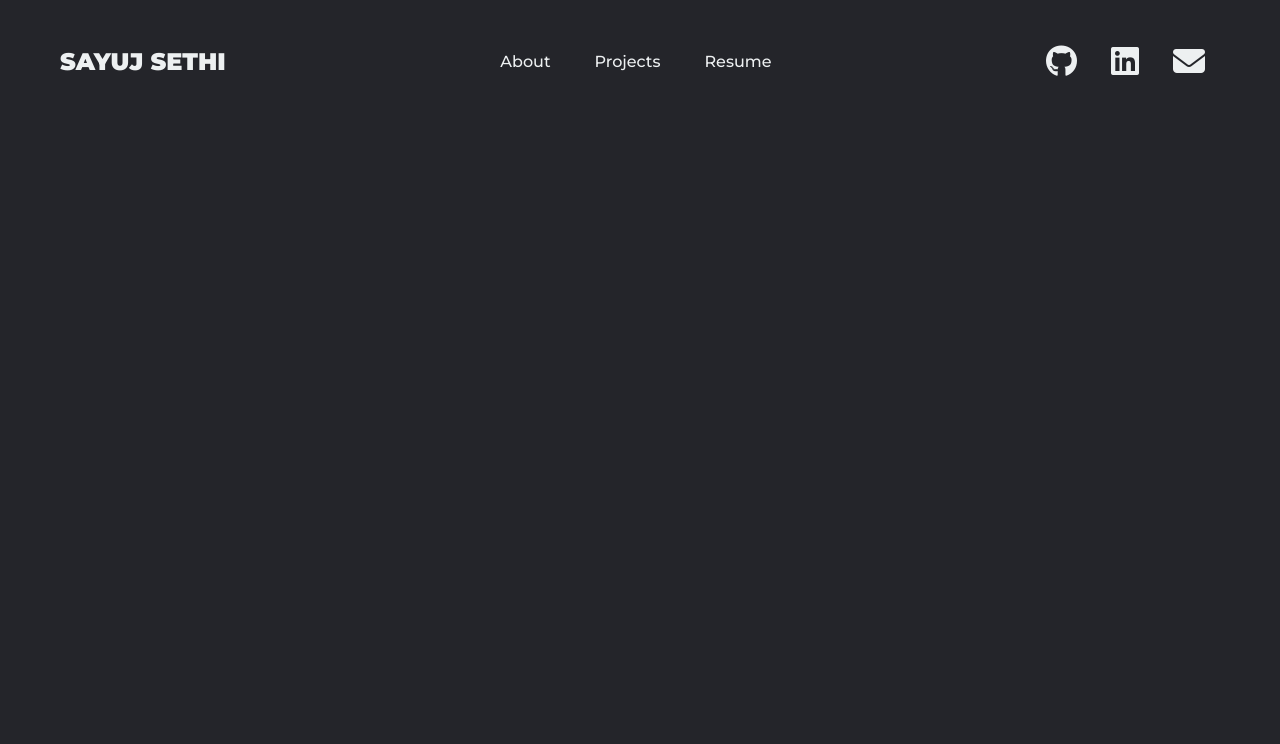
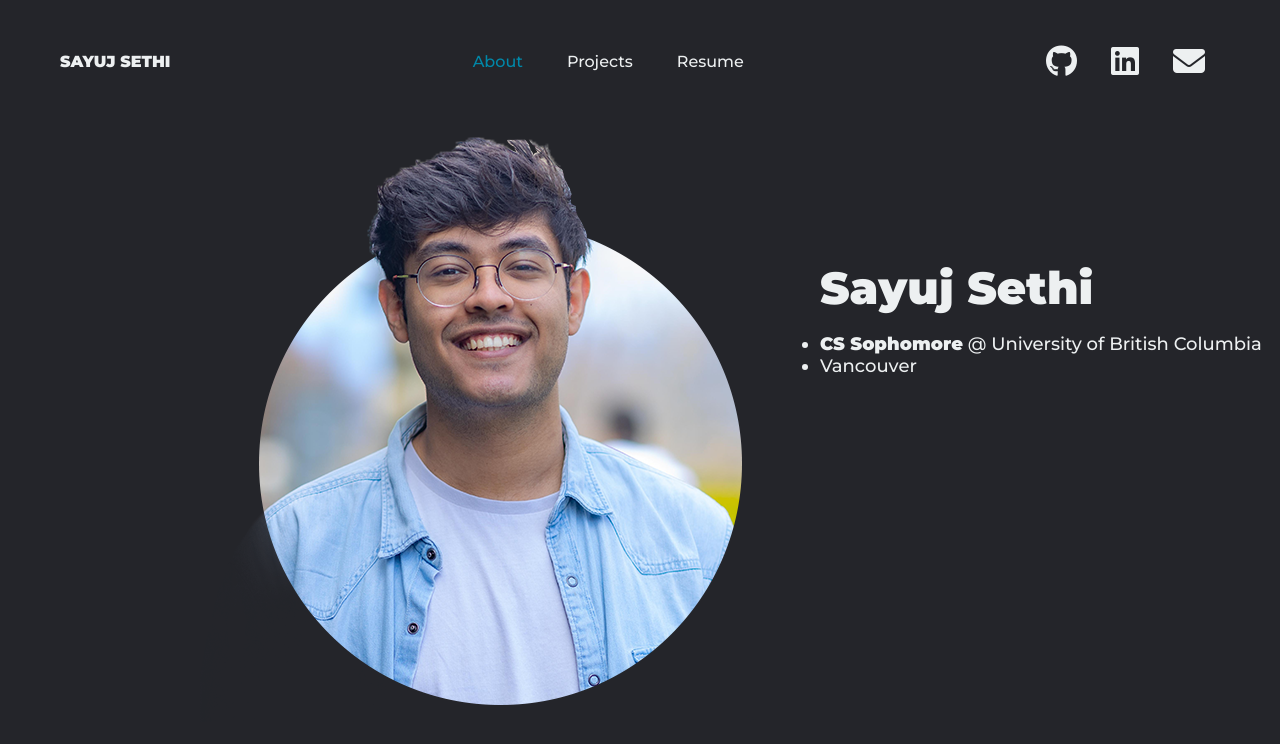
Before and after one commit to s4yuj/personal-website, a plain HTML site: page index.html in a window 1280 px wide. Drawn offline with Linux system fonts and the light colour scheme.

Commit message:
added image, description

```diff
--- a/index.html
+++ b/index.html
@@ -11,13 +11,13 @@
 <body>
     <header>
         <div class="logo">
-            <a href="/"><h2>SAYUJ SETHI</h1></a>
+            <a href="/"><h4>SAYUJ SETHI</h4></a>
         </div>
 
         <div class="navbar-center">
             <ul class="nav__list">
                 <li class="nav__item">
-                    <a class="nav__link" href="//">About</a>
+                    <a class="nav__link" href="/">About</a>
                 </li>
                 <li class="nav__item">
                     <a class="nav__link" href="/projects.html">Projects</a>
@@ -35,6 +35,25 @@
         </div>
     </header>
 
+    <div class="parent-body">
+        <div class="round-image">
+            <img src="images/sayuj-main.png" alt="sayuj-img">
+        </div>
+
+        <div class="about-text">
+            <h2 class="title"> Sayuj Sethi</h2>
+            <br>
+            <ul class="info">
+                <li>
+                    <b>CS Sophomore</b> @ <a class=link href="https://www.ubc.ca/" target="_blank">University of British Columbia</a>
+                </li>
+                <li>
+                    Vancouver
+                </li>
+            </ul>
+        </div>
+    </div>
+
     <script defer src="script.js"></script>
 </body>
 </html>
--- a/style.css
+++ b/style.css
@@ -9,7 +9,7 @@
 iframe {
     position: absolute;
     margin-top: auto;
-    margin-left: 25%;
+    margin-left: 10%
 }
 
 li, a {
@@ -28,15 +28,14 @@ header {
     padding: 30px 10px;
 }
 
-.fa-brands, .fa-solid {
+.fa-brands, .fa-envelope {
     size: 70px;
     padding: 15px;
     color: #EDF0F1;
     cursor: pointer;
-    /* transition: all 0.3s ease 0s; */
 }
 
-.fa-brands:hover, .fa-solid:hover {
+.fa-brands:hover, .fa-envelope:hover {
     color: #0088A9;
 }
 
@@ -69,3 +68,35 @@ header {
 .active {
     color: #0088A9;
 }
+
+.parent-body {
+    display: grid;
+    grid-template-columns: 1fr 1fr;
+    grid-gap: 20px;
+    margin-top: auto;
+}
+
+.round-image {
+    margin-left: 200px;
+}
+
+.about-text {
+    color: #EDF0F1;
+    position: relative;
+    margin-top: 30%;
+}
+
+.title {
+    font-family: "Montserrat", "sans-serif";
+    font-size: 45px;
+}
+
+.info, .fa-location-dot {
+    font-family: "Montserrat";
+    font-size: 18px;
+    /* list-style: none; */
+}
+
+.link:hover {
+    color: #0088A9;
+}
```
Also changed, not shown: projects.html (+1 -2 lines), resume.html (+2 -3 lines), images/LOGO.png (deleted), images/sayuj-main.png (added).
